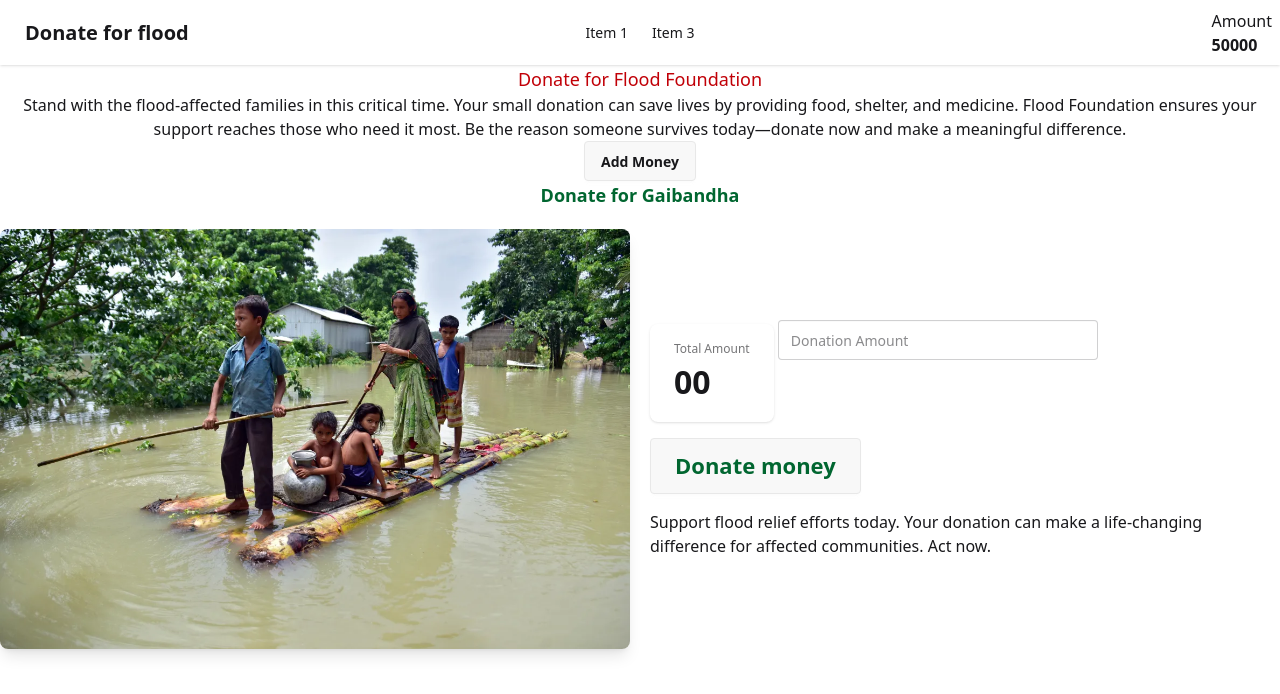
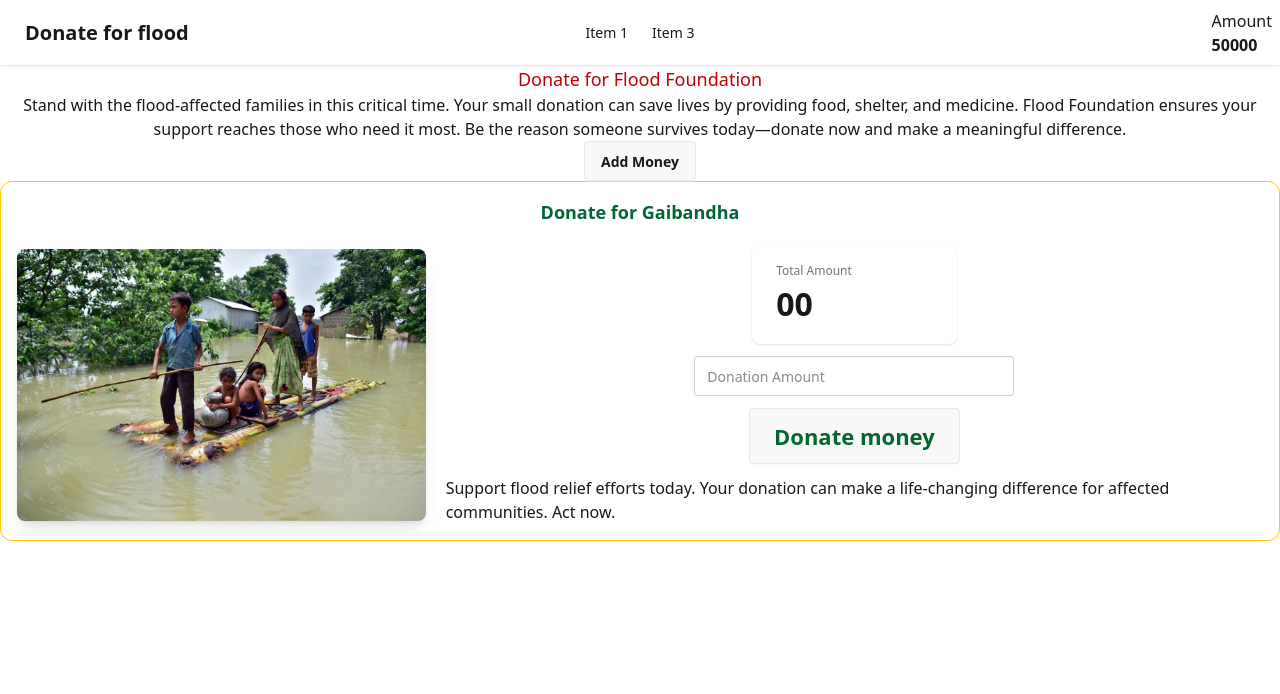
Before and after one commit to jaky-sheikh/assignment-5-revision, a plain HTML site: page index.html in a window 1280 px wide. Drawn offline with nearby package versions, Linux system fonts and the light colour scheme.

Commit message:
modified some style

```diff
--- a/index.html
+++ b/index.html
@@ -52,12 +52,12 @@
             reason someone survives today—donate now and make a meaningful difference.</p>
         <button id="add-money-btn" class="btn">Add Money</button>
     </section>
-    <section>
+    <section class="border border-yellow-400 rounded-xl p-4">
         <h2 class="text-lg font-semibold text-center text-green-800">Donate for Gaibandha</h2>
         <div class="mt-5 flex flex-col md:flex-row items-center gap-5">
             <div class="w-full md:w-1/2"><img class="w-full h-auto rounded-lg shadow-lg" src="flood1.webp" alt=""></div>
-            <div class="w-full md:w-1/2 space-y-4">
-                <div class="stats shadow">
+            <div class="w-full md:w-1/2 lg:w-full flex flex-col lg:items-center gap-3">
+                <div class="stats shadow md:w-1/3 lg:w-1/4">
                     <div class="stat">
                         <div class="stat-title">Total Amount</div>
                         <div id="total-donate-amount" class="stat-value">00</div>
```
